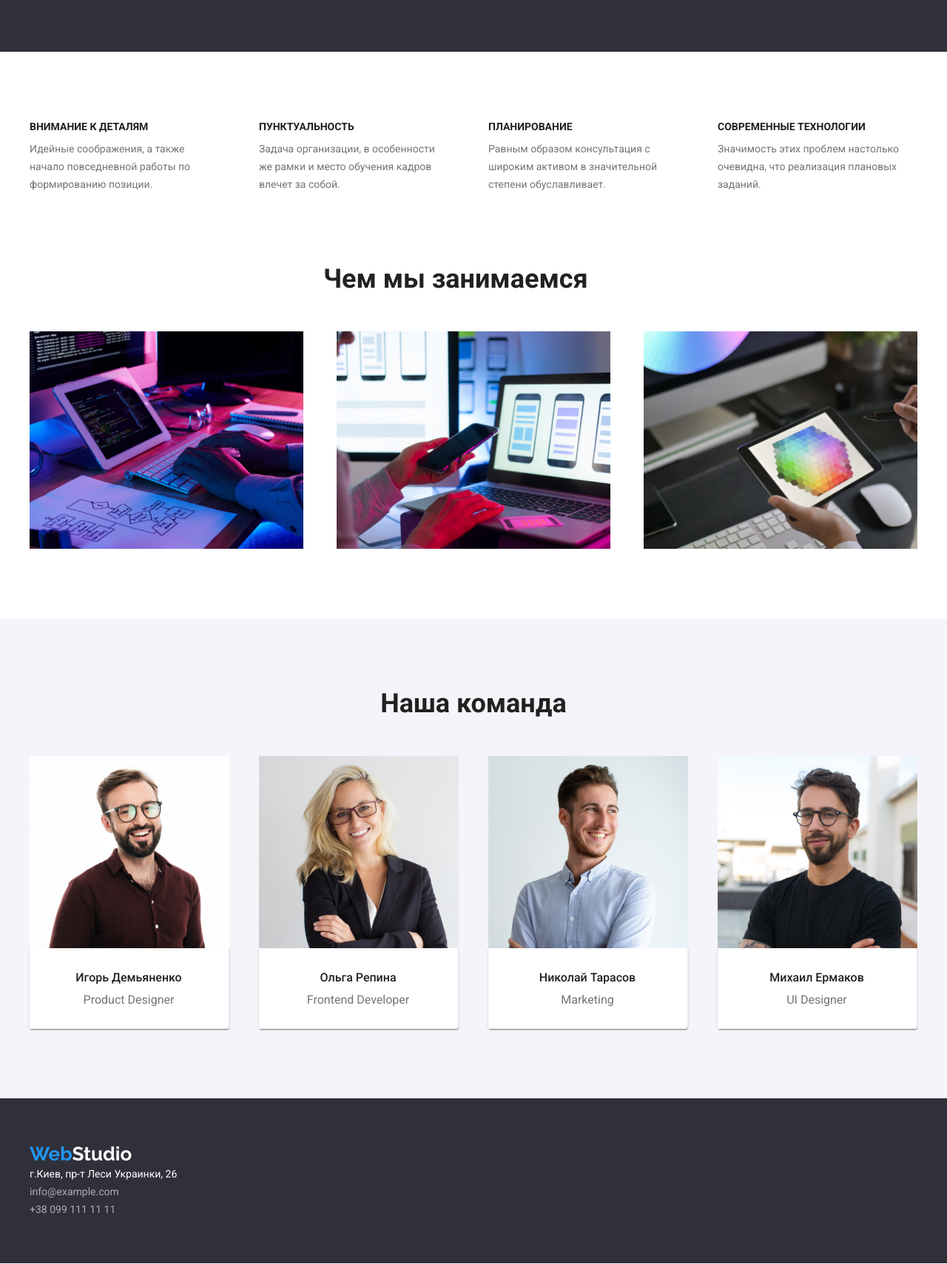
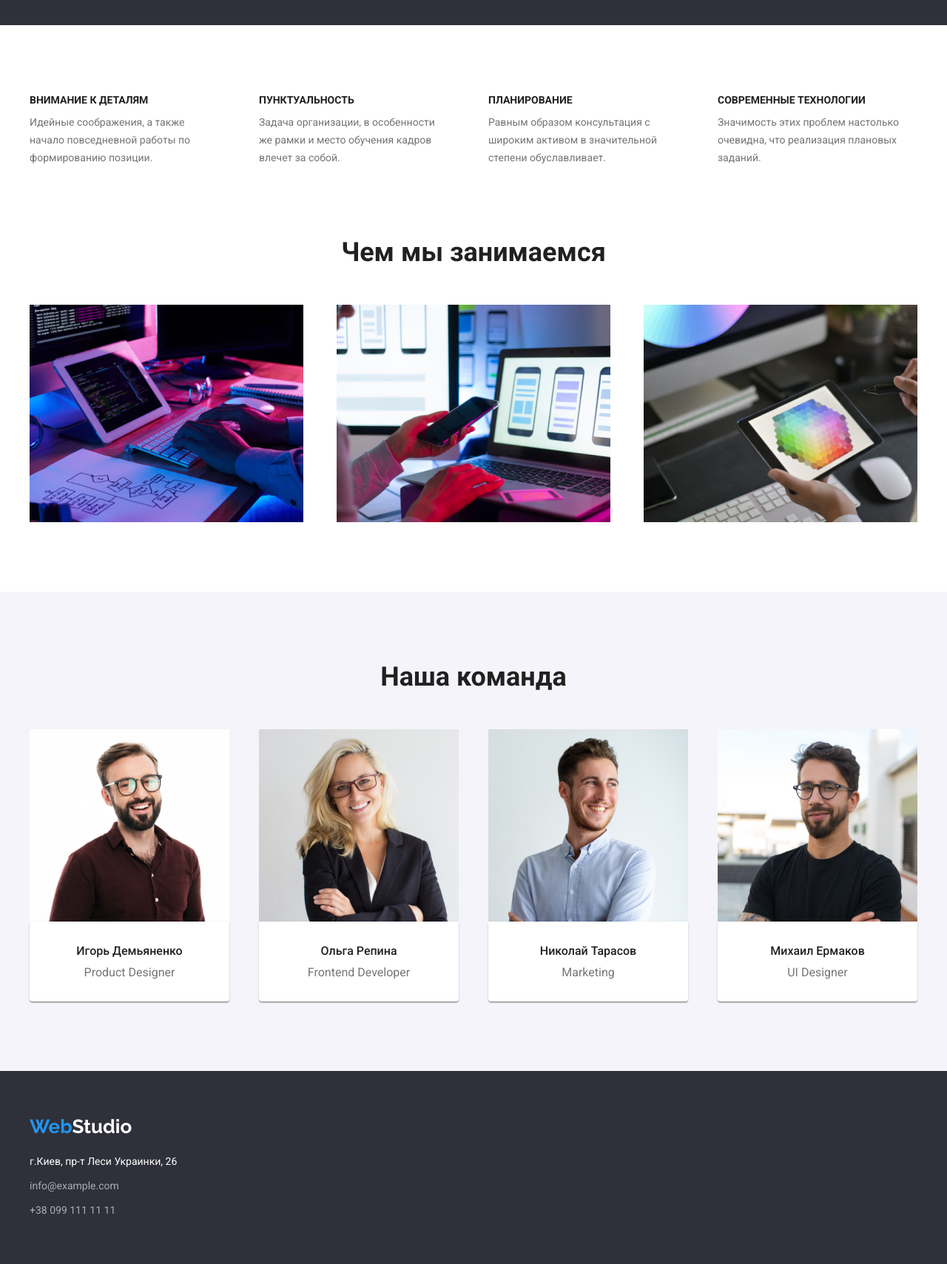
Before and after one commit to Yevhenii3145/goit-markup-hw-03, a plain HTML site: page index.html in a window 1280 px wide. Shown: the part 640-2349 px from the top of the page at 74% size. Drawn offline with nearby package versions, Linux system fonts and the light colour scheme.

Commit message:
Пофиксил 20 ошибок-но это не точно)

```diff
--- a/css/styles.css
+++ b/css/styles.css
@@ -12,7 +12,7 @@ font-family: 'Roboto', sans-serif; */
     --button-back-color: rgba(245, 244, 250, 1);
     --footer-font-color: rgba(255, 255, 255, 0.6);
     --footer-hover-focus-color: rgba(33, 150, 243, 1);
-
+    --main-section-padding: 94px;
 }
 body {
     background-color: var(--main-back-color);
@@ -58,6 +58,12 @@ img {
     display: flex;
     align-items: center;
 }
+.header-nav-space {
+    display: flex;
+    align-items: center;
+    justify-content: space-between;
+}
+
 .logo {
     display: inline-block;
     margin-right: 93px;
@@ -72,25 +78,18 @@ img {
     color: var(--main-hover-focus-font-color);
 }
 
-.studio,
-.portfolio,
-.contacts {
+.studio {
     color: rgba(33, 33, 33, 1);
     font-weight: 500;
     font-size: 14px;
     line-height: 1.14;
+    transition: 0.35s;
 }
 
 .studio:hover,
 .studio:focus,
-.portfolio:hover,
-.portfolio:focus,
-.contacts:hover,
-.contacts:focus,
-.mail:hover,
-.mail:focus,
-.fone:hover,
-.fone:focus {
+.nav-header-contacts:hover,
+.nav-header-contacts:focus {
     color: var(--main-hover-focus-font-color);
 }
 .studio-activ {
@@ -104,22 +103,22 @@ img {
     margin-left: auto;
 }
 
-.mail,
-.fone {
+.nav-header-contacts {
     font-weight: 500;
     font-size: 14px;
     line-height: 1.14;
     color: rgba(117, 117, 117, 1);
+    transition: 0.35s;
 }
 .gray-border {
-    border-top: 1px solid #ECECEC;
+    border-bottom: 1px solid #ECECEC;
 }
 /* Шапка */
 .hero {
     background-color: #2F303A;
     padding-top: 200px;
     padding-bottom: 200px;
-    margin-bottom: 94px;
+
 }
 .hero-orientation {
     margin: 0 auto;
@@ -135,6 +134,7 @@ img {
     letter-spacing: 0.06em;
     text-transform: uppercase;
     color: #FFFFFF;
+    margin-top: 0px;
 }
 .hero-button {
     display: inline-block;
@@ -161,6 +161,9 @@ img {
     margin: 0;
     padding: 0;
 } */
+.our-peculiarities {
+    padding-top: var(--main-section-padding);
+}
 .visually-hidden {
     clip: rect(0 0 0 0);
     clip-path: inset(50%);
@@ -187,13 +190,16 @@ img {
     margin-bottom: 0;
 }
 /* Чем мы занимаемся */
-.what-header {
+.about-us-section {
+    padding-top: var(--main-section-padding);
+}
+.title {
     font-size: 36px;
     line-height: 1.17;
-    margin-top: 94px;
-    margin-bottom: 50px;
-    margin-left: 397px;
+    padding-bottom: 50px;
+    text-align: center;
 }
+
 .what-content {
     margin-bottom: 94px;
 }
@@ -204,56 +210,58 @@ img {
 .our-comand {
     max-width: 1600px;
     background-color: var(--another-back-color);
-
+    padding-top: var(--main-section-padding);
+    padding-bottom: var(--main-section-padding);
 }
 .our-header {
     font-size: 36px;
     line-height: 1.17;
     text-align: center;
-    padding-top: 94px;
     padding-bottom: 50px;
 }
 .comand-space {
     display: flex;
     justify-content: space-between;
-    padding-bottom: 94px;
 }
-/* .our-comand-item {
+/* .card-item {
     max-width: calc((100%) / 4);
     margin-right: 30px;
 }
 .our-comand-item:last-child {
     margin-right: 0px;
 } */
-.our-comand-card {
+
+.card-item {
+    display: flex;
+    flex-direction: column;
+    height: 368px;
+    width: 270px;
+    background-color: var(--main-back-color);
+}
+.card-container {
+    padding: 30px 60px;
+    height: 108px;
     box-shadow: 0px 1px 3px rgba(0, 0, 0, 0.12), 0px 1px 1px rgba(0, 0, 0, 0.14), 0px 2px 1px rgba(0, 0, 0, 0.2);
     border-radius: 0px 0px 4px 4px;
+
 }
 
-.name {
+.card-item-name {
     color: var(--button-font-color) ;
     font-weight: 500;
     font-size: 16px;
     line-height: 1.19;
     text-align: center;
     background-color: var(--main-back-color);
-    width: 268px;
     margin-top: 0;
-    padding-top: 30px;
     padding-bottom: 10px;
 
 }
-.profesion {
+.card-item-text {
     font-size: 16px;
     line-height: 1.19;
     text-align: center;
     background-color: var(--main-back-color);
-    width: 268px;
-    margin-top: 0;
-
-    margin-bottom: 0;
-    padding-bottom: 30px;
-    /* border-radius: 0px 0px 4px 4px; */
 
 }
 /* Подвал */
@@ -266,6 +274,11 @@ img {
 .span-f {
     color: var(--button-hover-focus-font-color);
 }
+.footer-adress {
+    margin-top: 20px;
+    display: flex;
+    flex-direction: column;
+}
 .street,
 .footer-mail,
 .footer-fone {
@@ -273,6 +286,10 @@ img {
     font-size: 14px;
     line-height: 1.71;
     font-style: normal;
+}
+.footer-mail {
+    padding-top: 9px;
+    padding-bottom: 9px;
 }
 .street-color {
     color: var(--main-back-color);
@@ -333,22 +350,24 @@ img {
 .portfolio-content {
     display: flex;
     flex-wrap: wrap;
-    /* justify-content: space-between; */
+    justify-content: space-between;
     /* align-items: center; */
 }
 .portfolio-item {
     margin-bottom: 30px;
-    max-width: calc((100%-60px) / 3);
-    margin-right: 30px;
+    /* max-width: calc((100%-60px) / 3);
+    margin-right: 30px; */
 }
-.portfolio-item:nth-child(3n){
+/* .portfolio-item:nth-child(3n + 3) {
     margin-right: 0px;
-}
+} */
 .portfolio-item:nth-last-child(-n + 3) {
     margin-bottom: 0px;
   }
 .cart-exampl {
     border: 1px solid #EEEEEE;
+    padding: 20px 24px;
+
 }
 /* .cart-exampl:nth-child(3n) {
     margin-right: 0px;
@@ -357,13 +376,9 @@ img {
 .header-work-example {
     font-size: 18px;
     line-height: 2;
-    margin-left: 24px;
-    padding-top: 20px;
 }
 .work-example-discr {
     font-size: 16px;
     line-height: 1.88;
-    padding-bottom: 20px;
-    margin-left: 24px;
     margin-top: 4px;
 }
--- a/index.html
+++ b/index.html
@@ -19,23 +19,26 @@
 
 <body>
     <!-- Верхняя линия -->
-    <header class="header">
-        <div class="container flex">
+    <header class="header gray-border">
+        <div class="container header-nav-space">
         <nav class="flex">
             <a class="logo" href="./index.html"><span class="span-l">Web</span>Studio</a>
             <ul class="flex">
                 <li><a class="studio studio-activ  " href="./index.html">Студия</a></li>
-                <li><a class="portfolio item" href="./portfolio.html">Портфолио</a></li>
-                <li><a class="contacts item" href="#">Контакты</a></li>
+                <li class="item">
+                    <a class="studio" href="./portfolio.html">Портфолио</a></li>
+                <li class="item">
+                    <a class="studio" href="#">Контакты</a></li>
             </ul>
         </nav>
-        <ul class="flex auto-margin">
-            <li><a class="mail" href="mailto:info@devstudio.com">info@devstudio.com</a></li>
-            <li><a class="fone item" href="tel:+380961111111">+38 096 111 11 11</a></li>
+        <ul class="flex">
+            <li><a class="nav-header-contacts" href="mailto:info@devstudio.com">info@devstudio.com</a></li>
+            <li class="item">
+                <a class="nav-header-contacts" href="tel:+380961111111">+38 096 111 11 11</a></li>
         </ul>
     </div>
     </header>
-    <main class="gray-border">
+    <main>
         <!-- Шапка -->
         <section class="hero">
             <div class="hero-orientation">
@@ -44,7 +47,8 @@
         </div>
         </section>
         <!-- Особенности -->
-        <section class="container">
+        <section class="our-peculiarities">
+            <div class="container">
             <h2 class="visually-hidden">Особенности компании</h2>
             <ul class="flex space-peculiar">
                 <li>
@@ -71,10 +75,12 @@
                         заданий.</p>
                 </li>
             </ul>
+        </div>
         </section>
         <!-- Чем мы занимаемся -->
-        <section class="container">
-            <h2 class="what-header">Чем мы занимаемся</h2>
+        <section class="about-us-section">
+            <div class="container">
+            <h2 class="title">Чем мы занимаемся</h2>
             <div class="what-content">
                 <ul class="flex space">
                     <li>
@@ -90,39 +96,40 @@
                     </li>
                 </ul>
             </div>
+        </div>
         </section>
         <!-- Наша команда -->
         <section class="our-comand">
             <div class="container">
-                <h2 class="our-header">Наша команда</h2>
+                <h2 class="title">Наша команда</h2>
                 <ul class="comand-space">
 
-                    <li class="our-comand-item">
-                        <img class="comand-img" src="images/card-1.jpg" alt="Фото Игоря Демьяненко" width="270">
-                        <div class="our-comand-card">
-                            <h3 class="name">Игорь Демьяненко</h3>
-                            <p class="profesion">Product Designer</p>
+                    <li class="card-item">
+                        <img  src="images/card-1.jpg" alt="Фото Игоря Демьяненко" width="270">
+                        <div class="card-container">
+                            <h3 class="card-item-name">Игорь Демьяненко</h3>
+                            <p class="card-item-text">Product Designer</p>
                         </div>
                     </li>
-                    <li class="our-comand-item">
-                            <img class="comand-img" src="images/card-2.jpg" alt="Фото Олечки Репиной" width="270">
-                        <div class="our-comand-card">
-                            <h3 class="name">Ольга Репина</h3>
-                            <p class="profesion">Frontend Developer</p>
+                    <li class="card-item">
+                            <img  src="images/card-2.jpg" alt="Фото Олечки Репиной" width="270">
+                        <div class="card-container">
+                            <h3 class="card-item-name">Ольга Репина</h3>
+                            <p class="card-item-text">Frontend Developer</p>
                         </div>
                     </li>
-                    <li class="our-comand-item">
-                            <img class="comand-img" src="images/card-3.jpg" alt="Фото Николая Тарасова" width="270">
-                        <div class="our-comand-card">
-                            <h3 class="name">Николай Тарасов</h3>
-                            <p class="profesion">Marketing</p>
+                    <li class="card-item">
+                            <img  src="images/card-3.jpg" alt="Фото Николая Тарасова" width="270">
+                        <div class="card-container">
+                            <h3 class="card-item-name">Николай Тарасов</h3>
+                            <p class="card-item-text">Marketing</p>
                         </div>
                     </li>
-                    <li class="our-comand-item">
-                            <img class="comand-img" src="images/card-4.jpg" alt="Фото Михаила Ермакова" width="270">
-                        <div class="our-comand-card">
-                            <h3 class="name">Михаил Ермаков</h3>
-                            <p class="profesion">UI Designer</p>
+                    <li class="card-item">
+                            <img  src="images/card-4.jpg" alt="Фото Михаила Ермакова" width="270">
+                        <div class="card-container">
+                            <h3 class="card-item-name">Михаил Ермаков</h3>
+                            <p class="card-item-text">UI Designer</p>
                         </div>
                     </li>
                 </ul>
@@ -134,14 +141,14 @@
     <footer class="footer">
         <div class="container">
             <a class="logo" href="./index.html"><span class="span-l">Web</span><span class="span-f">Studio</span></a>
-            <address>
-                <ul>
-                    <li><a class="street street-color"
+            <address class="footer-adress">
+
+                    <a class="street street-color"
                             href="https://www.google.com.ua/maps/place/%D0%B1%D1%83%D0%BB.+%D0%9B%D0%B5%D1%81%D0%B8+%D0%A3%D0%BA%D1%80%D0%B0%D0%B8%D0%BD%D0%BA%D0%B8,+26,+%D0%9A%D0%B8%D0%B5%D0%B2,+02000/@50.4265841,30.5361971,17z/data=!3m1!4b1!4m5!3m4!1s0x40d4cf0e033ecbe9:0x57a4dffefec77da0!8m2!3d50.4265807!4d30.5383858?hl=ru">г.Киев,
-                            пр-т Леси Украинки, 26</a></li>
-                    <li><a class="footer-mail" href="mailto:info@devstudio.com">info@example.com</a></li>
-                    <li><a class="footer-fone" href="tel:+380961111111">+38 099 111 11 11</a></li>
-                </ul>
+                            пр-т Леси Украинки, 26</a>
+                    <a class="footer-mail" href="mailto:info@devstudio.com">info@example.com</a>
+                    <a class="footer-fone" href="tel:+380961111111">+38 099 111 11 11</a>
+
             </address>
         </div>
 
```
Also changed, not shown: portfolio.html (+18 -15 lines).
